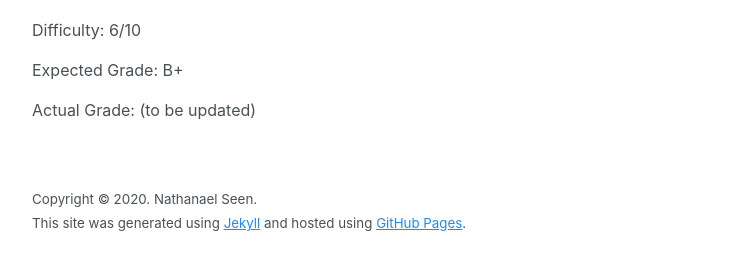
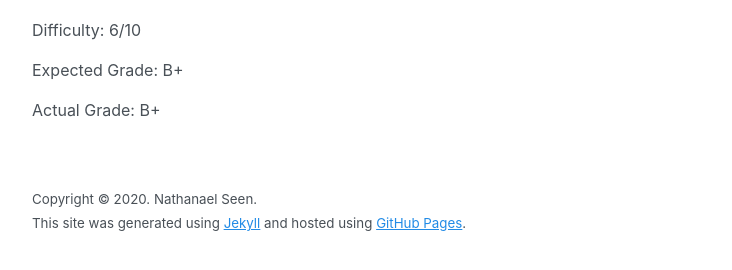
Before and after one commit to nathanaelseen/nathanaelseen.github.io, a Jekyll site: the page built from _pages/cs2105modulereview.md, in a window 1280 px wide and 900 px high, scrolled down 1814 px. Shown: the part 618-888 px from the top of the window, without its empty margins (272-1004 px from the left). Built offline with Jekyll 4.4.1, drawn with Linux system fonts in a browser that asks for light colours.

Commit message:
Update page cs2105modulereview.md

```diff
--- a/_pages/cs2105modulereview.md
+++ b/_pages/cs2105modulereview.md
@@ -115,4 +115,4 @@ Difficulty: 6/10
 
 Expected Grade: B+
 
-Actual Grade: (to be updated)
+Actual Grade: B+
```
